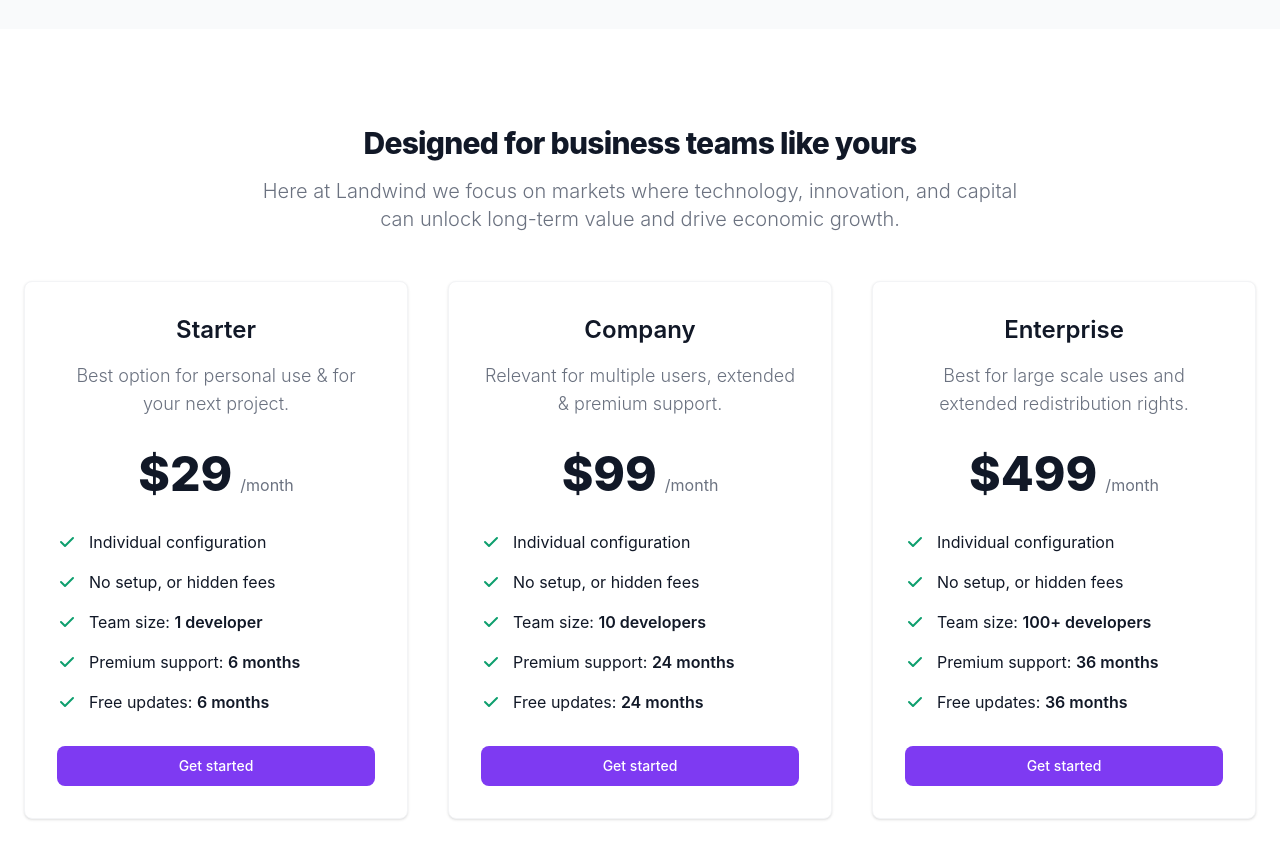
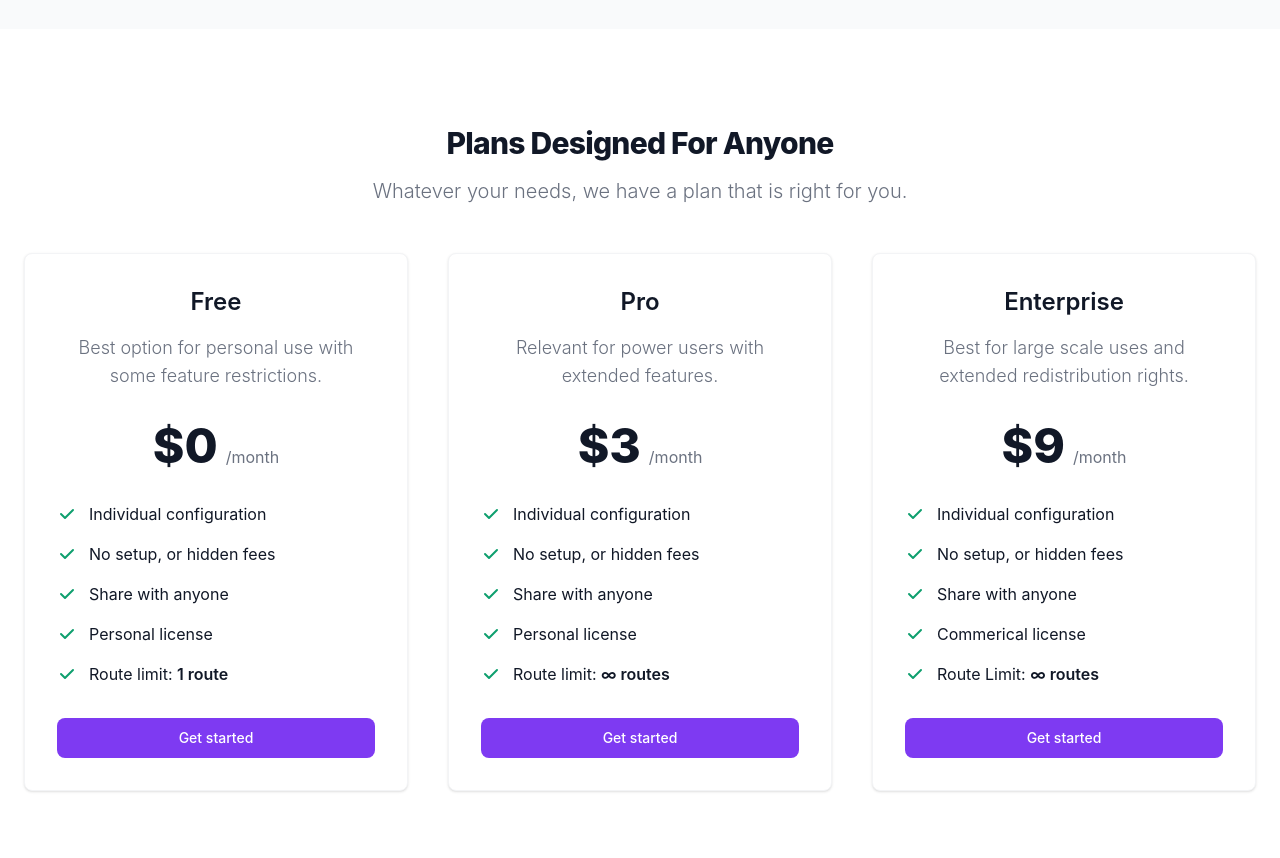
Before and after one commit to shawnmcmahon/fmf-nextjs13, a Next.js app: page / in a window 1280 px wide. Shown: the part 1920-2778 px from the top of the page. Built offline with nearby package versions, Linux system fonts and the light colour scheme.

Commit message:
Push what I have so far

```diff
--- a/app/components/Footer.tsx
+++ b/app/components/Footer.tsx
@@ -2,7 +2,7 @@
 import Image from 'next/image'
 import logo from '../../assets/images/logo1.png'
 
-const Footer = () => {
+export const Footer = () => {
   return (
     <footer className="bg-white dark:bg-gray-800">
           <div className="max-w-screen-xl p-4 py-6 mx-auto lg:py-16 md:p-8 lg:p-10">
--- a/app/components/nav.tsx
+++ b/app/components/nav.tsx
@@ -16,7 +16,7 @@
                         <a href="https://github.com/shawnmcmahon/fmf-nextjs13" className="text-gray-800 dark:text-white hover:bg-gray-50 focus:ring-4 focus:ring-gray-300 font-medium rounded-lg text-sm px-4 lg:px-5 py-2 lg:py-2.5 sm:mr-2 dark:hover:bg-gray-700 focus:outline-none dark:focus:ring-gray-800">Github</a>
                         <a href="#" className="text-gray-800 dark:text-white hover:bg-gray-50 focus:ring-4 focus:ring-gray-300 font-medium rounded-lg text-sm px-4 lg:px-5 py-2 lg:py-2.5 sm:mr-2 dark:hover:bg-gray-700 focus:outline-none dark:focus:ring-gray-800">Log in</a>
                       </div>
-                      <a href="https://themesberg.com/product/tailwind-css/landing-page" className="text-white bg-purple-700 hover:bg-purple-800 focus:ring-4 focus:ring-purple-300 font-medium rounded-lg text-sm px-4 lg:px-5 py-2 lg:py-2.5 sm:mr-2 lg:mr-0 dark:bg-purple-600 dark:hover:bg-purple-700 focus:outline-none dark:focus:ring-purple-800">Download</a>
+                      <a href="https://themesberg.com/product/tailwind-css/landing-page" className="text-white bg-purple-700 hover:bg-purple-800 focus:ring-4 focus:ring-purple-300 font-medium rounded-lg text-sm px-4 lg:px-5 py-2 lg:py-2.5 sm:mr-2 lg:mr-0 dark:bg-purple-600 dark:hover:bg-purple-700 focus:outline-none dark:focus:ring-purple-800">Create</a>
                       <button data-collapse-toggle="mobile-menu-2" type="button" className="inline-flex items-center p-2 ml-1 text-sm text-gray-500 rounded-lg lg:hidden hover:bg-gray-100 focus:outline-none focus:ring-2 focus:ring-gray-200 dark:text-gray-400 dark:hover:bg-gray-700 dark:focus:ring-gray-600" aria-controls="mobile-menu-2" aria-expanded="false">
                           <span className="sr-only">Open main menu</span>
                           <svg className="w-6 h-6" fill="currentColor" viewBox="0 0 20 20" xmlns="http://www.w3.org/2000/svg"><path fillRule="evenodd" d="M3 5a1 1 0 011-1h12a1 1 0 110 2H4a1 1 0 01-1-1zM3 10a1 1 0 011-1h12a1 1 0 110 2H4a1 1 0 01-1-1zM3 15a1 1 0 011-1h12a1 1 0 110 2H4a1 1 0 01-1-1z" clipRule="evenodd"></path></svg>
--- a/app/layout.tsx
+++ b/app/layout.tsx
@@ -16,7 +16,7 @@
       <head />
       <body>
         <Nav />
-           {children}
+          {children}
         {/* <Footer /> */}
       </body>
     </html>
--- a/app/page.tsx
+++ b/app/page.tsx
@@ -213,7 +213,7 @@
               <div className="col-span-2 mb-8">
                   <p className="text-lg font-medium text-purple-600 dark:text-purple-500">Unlimited Flexibility</p>
                   <h2 className="mt-3 mb-4 text-3xl font-extrabold tracking-tight text-gray-900 md:text-3xl dark:text-white">Create routes with unlimited flexibility with Find Me Fast Pro</h2>
-                  <p className="font-light text-gray-500 sm:text-xl dark:text-gray-400">Try Find Me Fast risk-free for 30 days. No Credit Card Required.</p>
+                  <p className="font-light text-gray-500 sm:text-xl dark:text-gray-400">Try Find Me Fast risk-free for 30 days. No credit card required.</p>
                   <div className="pt-6 mt-6 space-y-4 border-t border-gray-200 dark:border-gray-700">
                       <div>
                         <a href="#" className="inline-flex items-center text-base font-medium text-purple-600 hover:text-purple-800 dark:text-purple-500 dark:hover:text-purple-700">
@@ -277,16 +277,16 @@
       <section className="bg-white dark:bg-gray-900">
           <div className="max-w-screen-xl px-4 py-8 mx-auto lg:py-24 lg:px-6">
               <div className="max-w-screen-md mx-auto mb-8 text-center lg:mb-12">
-                  <h2 className="mb-4 text-3xl font-extrabold tracking-tight text-gray-900 dark:text-white">Designed for business teams like yours</h2>
-                  <p className="mb-5 font-light text-gray-500 sm:text-xl dark:text-gray-400">Here at Landwind we focus on markets where technology, innovation, and capital can unlock long-term value and drive economic growth.</p>
+                  <h2 className="mb-4 text-3xl font-extrabold tracking-tight text-gray-900 dark:text-white">Plans Designed For Anyone</h2>
+                  <p className="mb-5 font-light text-gray-500 sm:text-xl dark:text-gray-400">Whatever your needs, we have a plan that is right for you.</p>
               </div>
               <div className="space-y-8 lg:grid lg:grid-cols-3 sm:gap-6 xl:gap-10 lg:space-y-0">
                   {/* <!-- Pricing Card --> */}
                   <div className="flex flex-col max-w-lg p-6 mx-auto text-center text-gray-900 bg-white border border-gray-100 rounded-lg shadow dark:border-gray-600 xl:p-8 dark:bg-gray-800 dark:text-white">
-                      <h3 className="mb-4 text-2xl font-semibold">Starter</h3>
-                      <p className="font-light text-gray-500 sm:text-lg dark:text-gray-400">Best option for personal use & for your next project.</p>
+                      <h3 className="mb-4 text-2xl font-semibold">Free</h3>
+                      <p className="font-light text-gray-500 sm:text-lg dark:text-gray-400">Best option for personal use with some feature restrictions.</p>
                       <div className="flex items-baseline justify-center my-8">
-                          <span className="mr-2 text-5xl font-extrabold">$29</span>
+                          <span className="mr-2 text-5xl font-extrabold">$0</span>
                           <span className="text-gray-500 dark:text-gray-400">/month</span>
                       </div>
                       {/* <!-- List --> */}
@@ -304,27 +304,27 @@
                           <li className="flex items-center space-x-3">
                               {/* <!-- Icon --> */}
                               <svg className="flex-shrink-0 w-5 h-5 text-green-500 dark:text-green-400" fill="currentColor" viewBox="0 0 20 20" xmlns="http://www.w3.org/2000/svg"><path fillRule="evenodd" d="M16.707 5.293a1 1 0 010 1.414l-8 8a1 1 0 01-1.414 0l-4-4a1 1 0 011.414-1.414L8 12.586l7.293-7.293a1 1 0 011.414 0z" clipRule="evenodd"></path></svg>
-                              <span>Team size: <span className="font-semibold">1 developer</span></span>
+                              <span>Share with anyone</span>
                           </li>
                           <li className="flex items-center space-x-3">
                               {/* <!-- Icon --> */}
                               <svg className="flex-shrink-0 w-5 h-5 text-green-500 dark:text-green-400" fill="currentColor" viewBox="0 0 20 20" xmlns="http://www.w3.org/2000/svg"><path fillRule="evenodd" d="M16.707 5.293a1 1 0 010 1.414l-8 8a1 1 0 01-1.414 0l-4-4a1 1 0 011.414-1.414L8 12.586l7.293-7.293a1 1 0 011.414 0z" clipRule="evenodd"></path></svg>
-                              <span>Premium support: <span className="font-semibold">6 months</span></span>
+                              <span>Personal license</span>
                           </li>
                           <li className="flex items-center space-x-3">
                               {/* <!-- Icon --> */}
                               <svg className="flex-shrink-0 w-5 h-5 text-green-500 dark:text-green-400" fill="currentColor" viewBox="0 0 20 20" xmlns="http://www.w3.org/2000/svg"><path fillRule="evenodd" d="M16.707 5.293a1 1 0 010 1.414l-8 8a1 1 0 01-1.414 0l-4-4a1 1 0 011.414-1.414L8 12.586l7.293-7.293a1 1 0 011.414 0z" clipRule="evenodd"></path></svg>
-                              <span>Free updates: <span className="font-semibold">6 months</span></span>
+                              <span>Route limit: <span className="font-semibold">1 route</span></span>
                           </li>
                       </ul>
                       <a href="#" className="text-white bg-purple-600 hover:bg-purple-700 focus:ring-4 focus:ring-purple-200 font-medium rounded-lg text-sm px-5 py-2.5 text-center dark:text-white  dark:focus:ring-purple-900">Get started</a>
                   </div>
                   {/* <!-- Pricing Card --> */}
                   <div className="flex flex-col max-w-lg p-6 mx-auto text-center text-gray-900 bg-white border border-gray-100 rounded-lg shadow dark:border-gray-600 xl:p-8 dark:bg-gray-800 dark:text-white">
-                      <h3 className="mb-4 text-2xl font-semibold">Company</h3>
-                      <p className="font-light text-gray-500 sm:text-lg dark:text-gray-400">Relevant for multiple users, extended & premium support.</p>
+                      <h3 className="mb-4 text-2xl font-semibold">Pro</h3>
+                      <p className="font-light text-gray-500 sm:text-lg dark:text-gray-400">Relevant for power users with extended features.</p>
                       <div className="flex items-baseline justify-center my-8">
-                          <span className="mr-2 text-5xl font-extrabold">$99</span>
+                          <span className="mr-2 text-5xl font-extrabold">$3</span>
                           <span className="text-gray-500 dark:text-gray-400 dark:text-gray-400">/month</span>
                       </div>
                       {/* <!-- List --> */}
@@ -342,17 +342,17 @@
                           <li className="flex items-center space-x-3">
                               {/* <!-- Icon --> */}
                               <svg className="flex-shrink-0 w-5 h-5 text-green-500 dark:text-green-400" fill="currentColor" viewBox="0 0 20 20" xmlns="http://www.w3.org/2000/svg"><path fillRule="evenodd" d="M16.707 5.293a1 1 0 010 1.414l-8 8a1 1 0 01-1.414 0l-4-4a1 1 0 011.414-1.414L8 12.586l7.293-7.293a1 1 0 011.414 0z" clipRule="evenodd"></path></svg>
-                              <span>Team size: <span className="font-semibold">10 developers</span></span>
+                              <span>Share with anyone</span>
                           </li>
                           <li className="flex items-center space-x-3">
                               {/* <!-- Icon --> */}
                               <svg className="flex-shrink-0 w-5 h-5 text-green-500 dark:text-green-400" fill="currentColor" viewBox="0 0 20 20" xmlns="http://www.w3.org/2000/svg"><path fillRule="evenodd" d="M16.707 5.293a1 1 0 010 1.414l-8 8a1 1 0 01-1.414 0l-4-4a1 1 0 011.414-1.414L8 12.586l7.293-7.293a1 1 0 011.414 0z" clipRule="evenodd"></path></svg>
-                              <span>Premium support: <span className="font-semibold">24 months</span></span>
+                              <span>Personal license</span>
                           </li>
                           <li className="flex items-center space-x-3">
                               {/* <!-- Icon --> */}
                               <svg className="flex-shrink-0 w-5 h-5 text-green-500 dark:text-green-400" fill="currentColor" viewBox="0 0 20 20" xmlns="http://www.w3.org/2000/svg"><path fillRule="evenodd" d="M16.707 5.293a1 1 0 010 1.414l-8 8a1 1 0 01-1.414 0l-4-4a1 1 0 011.414-1.414L8 12.586l7.293-7.293a1 1 0 011.414 0z" clipRule="evenodd"></path></svg>
-                              <span>Free updates: <span className="font-semibold">24 months</span></span>
+                              <span>Route limit: <span className="font-semibold">∞ routes</span></span>
                           </li>
                       </ul>
                       <a href="#" className="text-white bg-purple-600 hover:bg-purple-700 focus:ring-4 focus:ring-purple-200 font-medium rounded-lg text-sm px-5 py-2.5 text-center dark:text-white  dark:focus:ring-purple-900">Get started</a>
@@ -362,7 +362,7 @@
                       <h3 className="mb-4 text-2xl font-semibold">Enterprise</h3>
                       <p className="font-light text-gray-500 sm:text-lg dark:text-gray-400">Best for large scale uses and extended redistribution rights.</p>
                       <div className="flex items-baseline justify-center my-8">
-                          <span className="mr-2 text-5xl font-extrabold">$499</span>
+                          <span className="mr-2 text-5xl font-extrabold">$9</span>
                           <span className="text-gray-500 dark:text-gray-400">/month</span>
                       </div>
                       {/* <!-- List --> */}
@@ -380,17 +380,17 @@
                           <li className="flex items-center space-x-3">
                               {/* <!-- Icon --> */}
                               <svg className="flex-shrink-0 w-5 h-5 text-green-500 dark:text-green-400" fill="currentColor" viewBox="0 0 20 20" xmlns="http://www.w3.org/2000/svg"><path fillRule="evenodd" d="M16.707 5.293a1 1 0 010 1.414l-8 8a1 1 0 01-1.414 0l-4-4a1 1 0 011.414-1.414L8 12.586l7.293-7.293a1 1 0 011.414 0z" clipRule="evenodd"></path></svg>
-                              <span>Team size: <span className="font-semibold">100+ developers</span></span>
+                              <span>Share with anyone</span>
                           </li>
                           <li className="flex items-center space-x-3">
                               {/* <!-- Icon --> */}
                               <svg className="flex-shrink-0 w-5 h-5 text-green-500 dark:text-green-400" fill="currentColor" viewBox="0 0 20 20" xmlns="http://www.w3.org/2000/svg"><path fillRule="evenodd" d="M16.707 5.293a1 1 0 010 1.414l-8 8a1 1 0 01-1.414 0l-4-4a1 1 0 011.414-1.414L8 12.586l7.293-7.293a1 1 0 011.414 0z" clipRule="evenodd"></path></svg>
-                              <span>Premium support: <span className="font-semibold">36 months</span></span>
+                              <span>Commerical license</span>
                           </li>
                           <li className="flex items-center space-x-3">
                               {/* <!-- Icon --> */}
                               <svg className="flex-shrink-0 w-5 h-5 text-green-500 dark:text-green-400" fill="currentColor" viewBox="0 0 20 20" xmlns="http://www.w3.org/2000/svg"><path fillRule="evenodd" d="M16.707 5.293a1 1 0 010 1.414l-8 8a1 1 0 01-1.414 0l-4-4a1 1 0 011.414-1.414L8 12.586l7.293-7.293a1 1 0 011.414 0z" clipRule="evenodd"></path></svg>
-                              <span>Free updates: <span className="font-semibold">36 months</span></span>
+                              <span>Route Limit: <span className="font-semibold">∞ routes</span></span>
                           </li>
                       </ul>
                       <a href="#" className="text-white bg-purple-600 hover:bg-purple-700 focus:ring-4 focus:ring-purple-200 font-medium rounded-lg text-sm px-5 py-2.5 text-center dark:text-white  dark:focus:ring-purple-900">Get started</a>
@@ -400,7 +400,7 @@
         </section>
       {/* <!-- End block -->
       <!-- Start block --> */}
-      <section className="bg-white dark:bg-gray-900">
+      {/* <section className="bg-white dark:bg-gray-900">
           <div className="max-w-screen-xl px-4 pb-8 mx-auto lg:pb-24 lg:px-6 ">
               <h2 className="mb-6 text-3xl font-extrabold tracking-tight text-center text-gray-900 lg:mb-8 lg:text-3xl dark:text-white">Frequently asked questions</h2>
               <div className="max-w-screen-md mx-auto">
@@ -466,7 +466,7 @@
                   </div>
               </div>
           </div>
-      </section>
+      </section> */}
       {/* <!-- End block -->
       <!-- Start block --> */}
       <section className="bg-gray-50 dark:bg-gray-800">
```
